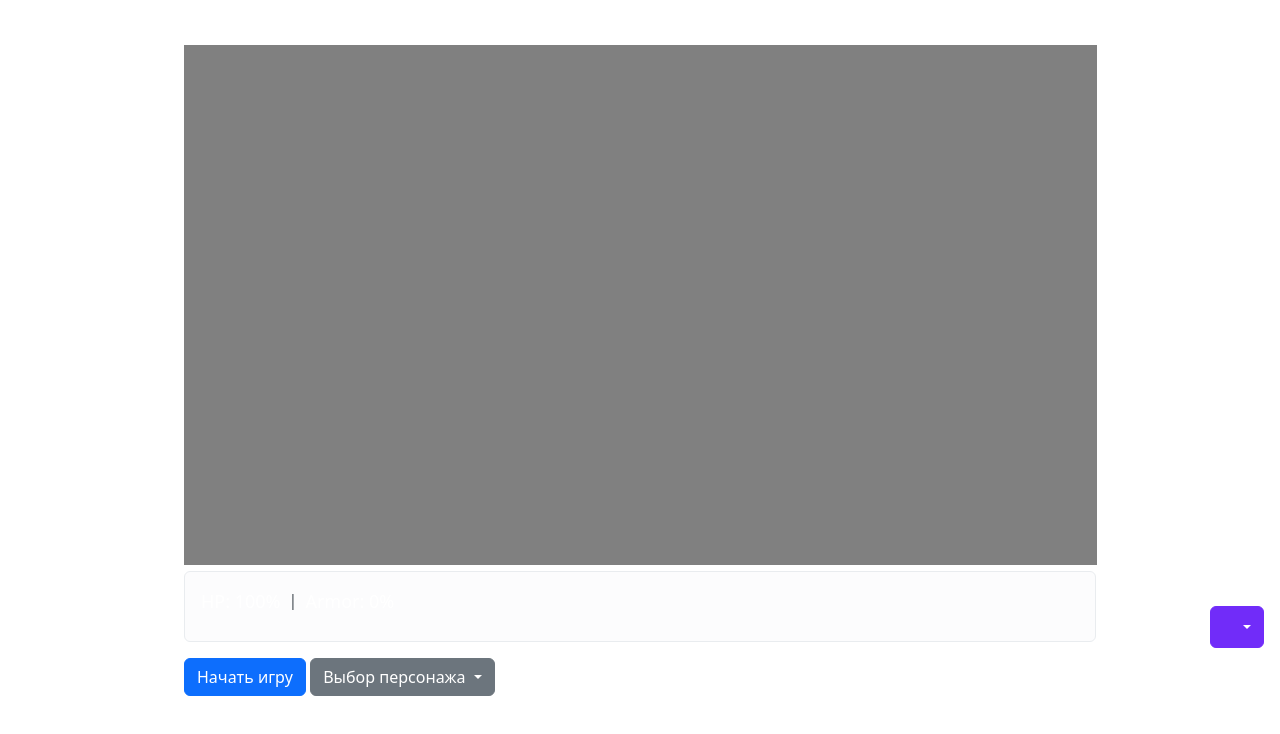
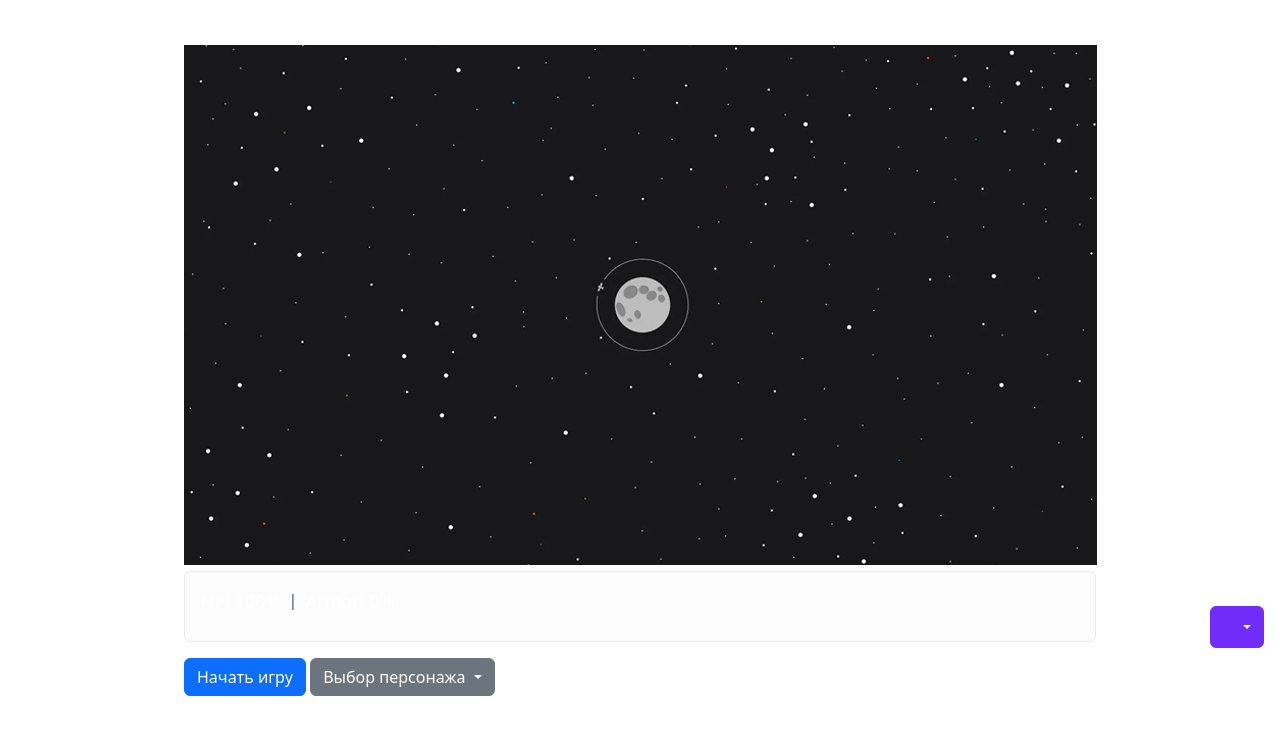
Before and after one commit to acsHoes0-0-1/project-0.0.1, a website: page game.html in a window 1280 px wide. Shown: the part 136-870 px from the top of the page. Drawn offline with nearby package versions, Linux system fonts and the light colour scheme.

Commit message:
background

```diff
--- a/assets/css/style-games.css
+++ b/assets/css/style-games.css
@@ -16,7 +16,7 @@
   }
 
   #gameCanvas {
-    background-color: gray;
+    background-image: url("/custom/fon.png");
   }
 
   #healthBar, #armorBar {
```
Also changed, not shown: custom/fon.png (added).
